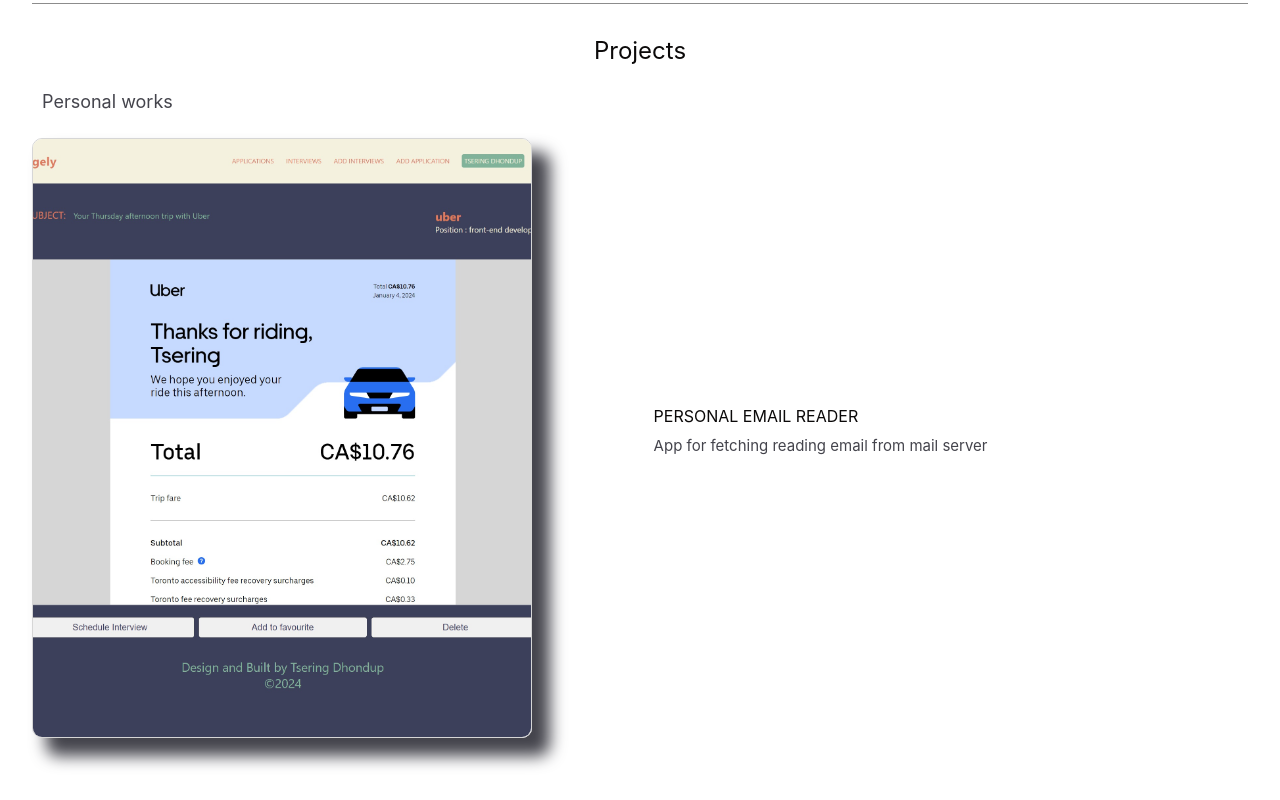
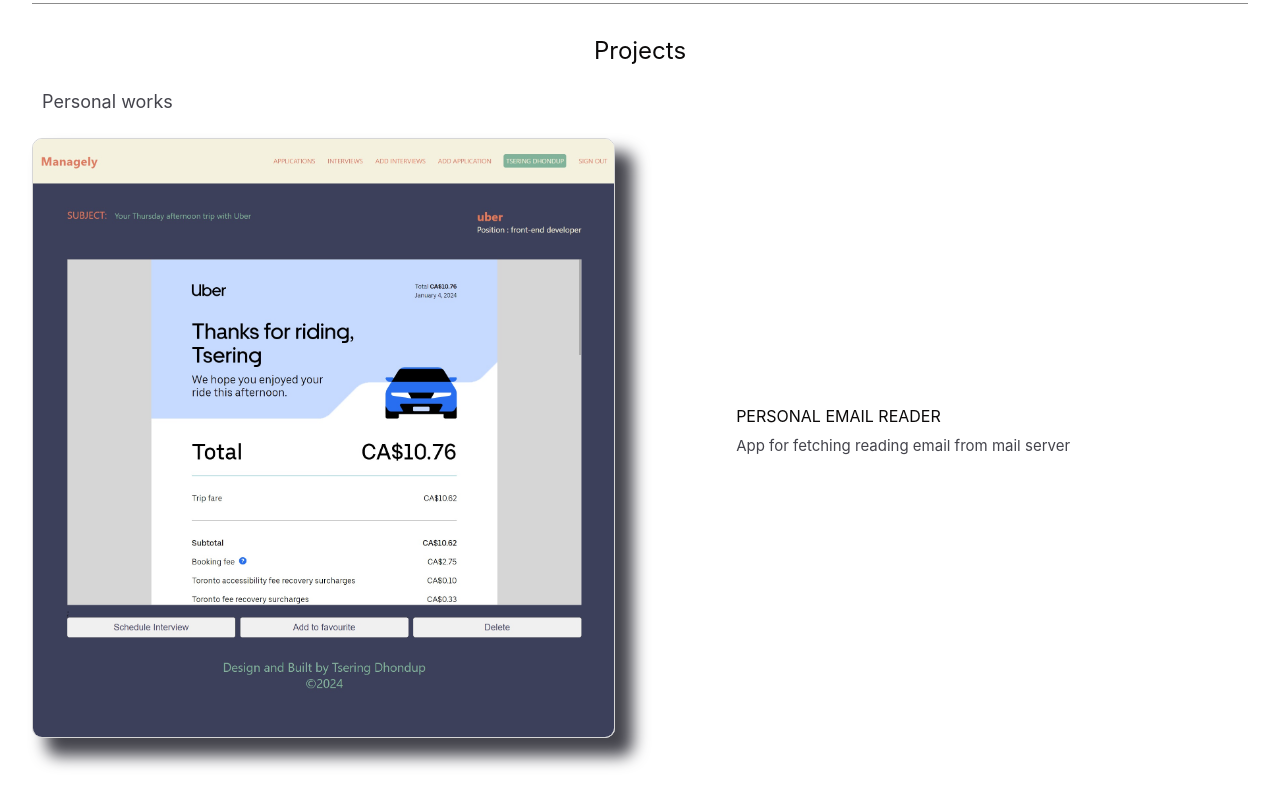
Before and after one commit to Tsedhondup/Portfolio, a React (Create React App) app: page / in a window 1280 px wide. Shown: the part 1520-2320 px from the top of the page. Built offline with nearby package versions, Linux system fonts and the light colour scheme.

Commit message:
project image size chaged

```diff
--- a/src/Components/Works/Works.js
+++ b/src/Components/Works/Works.js
@@ -20,7 +20,7 @@ const Works = () => {
           <img
             src={jobTracker}
             alt="job-application-tracker-image"
-            className="projects__content--img projects__content-email-image"
+            className="projects__content--img projects__content--email-image"
           />
           <div className="projects__content--text projects__content--text-email">
             <h2 className="projects__content--project-name">
@@ -36,7 +36,7 @@ const Works = () => {
           <img
             src={brainflix}
             alt="brainflix-app-image"
-            className="projects__content--img projects__content-brainflix-image"
+            className="projects__content--img projects__content--brainflix-image"
           />
           <div className="projects__content--text projects__content--text-brainflix">
             <h2 className="projects__content--project-name">BrainFlix</h2>
--- a/src/Components/Works/Works.scss
+++ b/src/Components/Works/Works.scss
@@ -87,8 +87,8 @@
         box-shadow: 16px 16px 16px 2px $ebony;
       }
       @include desktop {
-        max-width: 500px;
-        height: 600px;
+        max-width: 450px;
+        height: 700px;
         box-shadow: 16px 16px 16px 2px $ebony;
       }
     }
@@ -96,7 +96,17 @@
       transform: rotate3d(1, 1, 1, 1deg);
       box-shadow: 5px 5px 2px 1px $pewter;
     }
-
+    &--email-image,
+    &--brainflix-image {
+      @include tablet {
+        max-width: 550px;
+        height: 400px;
+      }
+      @include desktop {
+        max-width: 650px;
+        height: 600px;
+      }
+    }
     &--text {
       text-align: center;
       color: $ebony;
```
